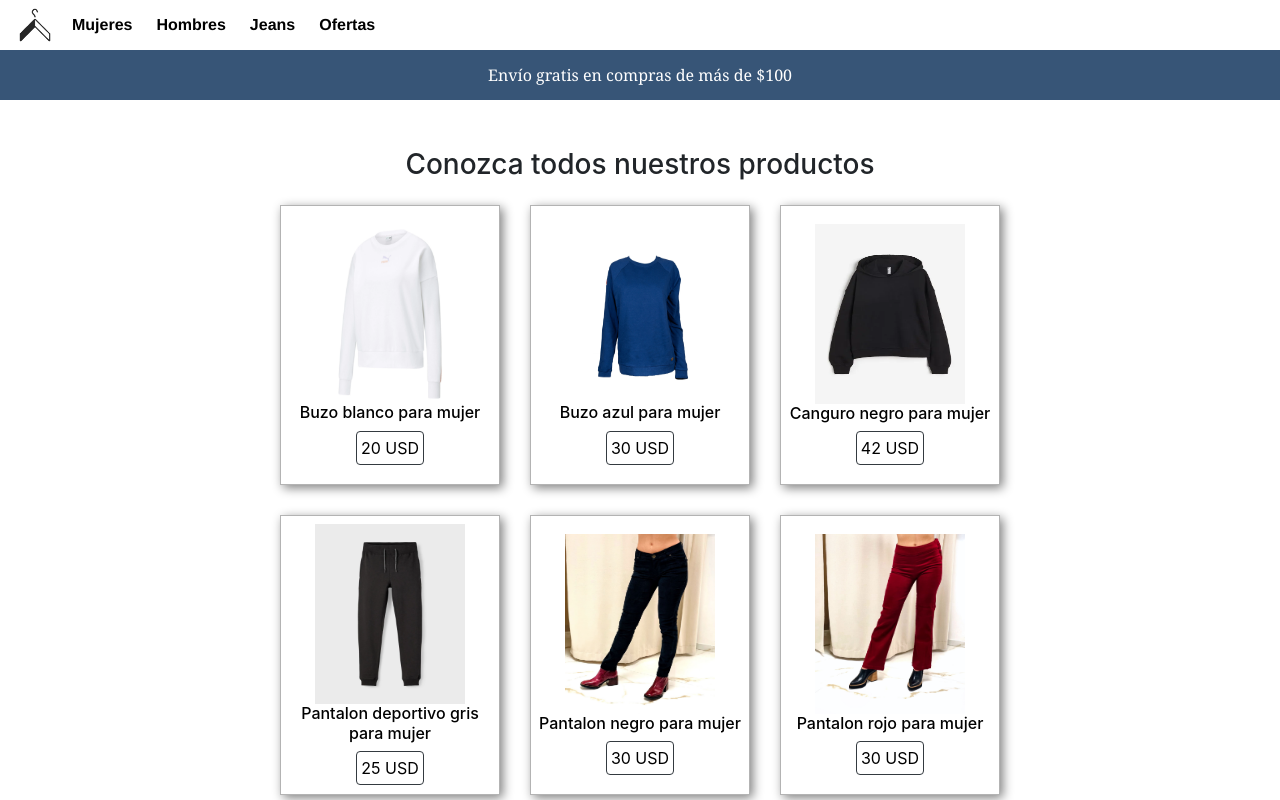
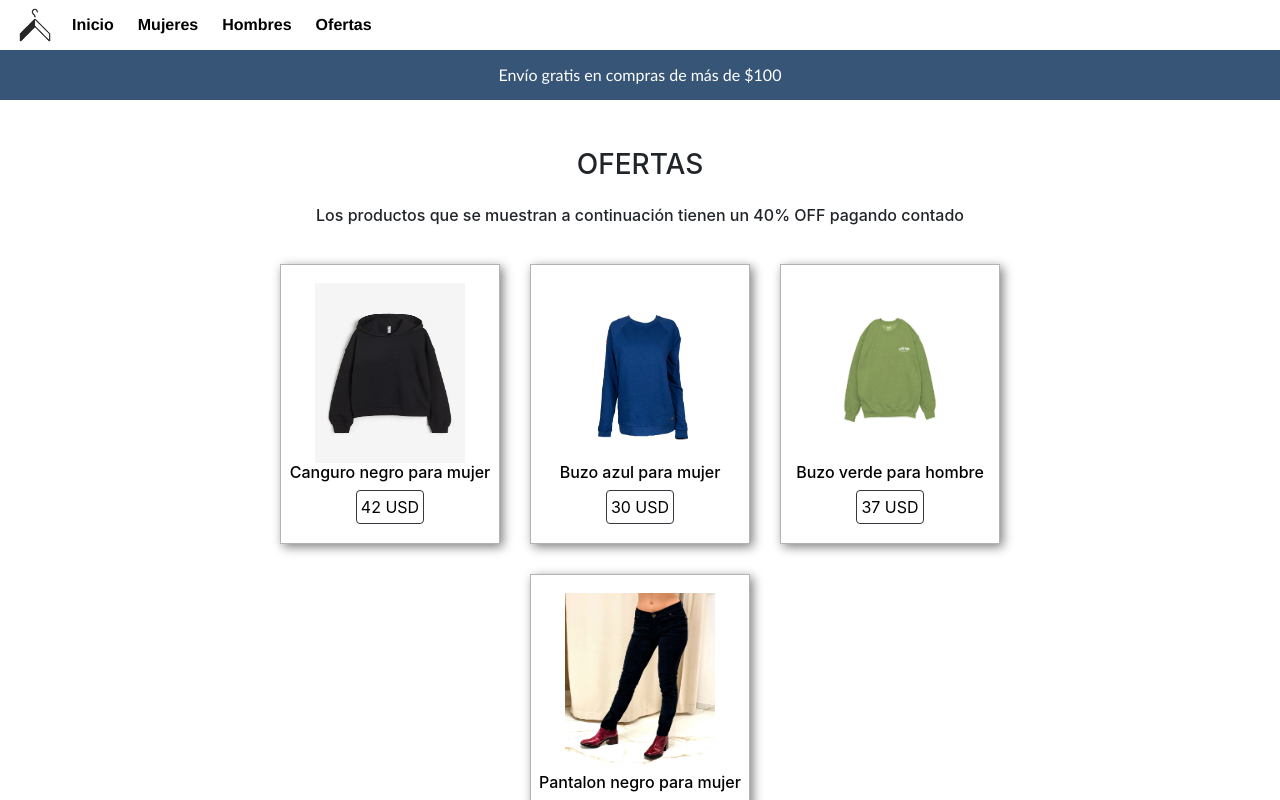
Before and after one commit to letifoss/clothesstore, a React (Create React App) app: page /ofertas in a window 1280 px wide. Shown: the top 800 px of the page. Built offline with nearby package versions, Linux system fonts and the light colour scheme.

Commit message:
creacion de api cotizacion

```diff
--- a/package.json
+++ b/package.json
@@ -8,6 +8,7 @@
     "@testing-library/user-event": "^13.5.0",
     "react": "^18.3.1",
     "react-dom": "^18.3.1",
+    "react-router-dom": "^6.23.1",
     "react-scripts": "5.0.1",
     "web-vitals": "^2.1.4"
   },
--- a/src/App.js
+++ b/src/App.js
@@ -1,76 +1,31 @@
 import './App.css';
 import Menu from './componentes/Menu';
 import Footer from './componentes/Footer';
-import Productos from './componentes/Productos';
+import Inicio from './paginas/Inicio';
+import Mujeres from './paginas/Mujeres';
+import Hombres from './paginas/Hombres';
+import Ofertas from './paginas/Ofertas';
+import {Routes, Route, BrowserRouter as Router} from "react-router-dom";
 
-// imagenes categoria mujeres //
-import Buzoblanco from './imagenes/mujeres/buzoblanco.jpg';
-import Buzoceleste from './imagenes/mujeres/buzoceleste.jpg';
-import Canguronegro from './imagenes/mujeres/canguronegro.jpg';
-import Deportivogris from './imagenes/mujeres/deportivogris.jpg';
-import Pantalonnegro from './imagenes/mujeres/pantalonnegro.jpeg';
-import Pantalonrojo from './imagenes/mujeres/pantalonrojo.jpeg';
-
-//imagenes categoria hombres//
-
-import Buzoazul from './imagenes/hombres/buzoazul.jpg';
-import Buzoverde from './imagenes/hombres/buzoverde.jpg';
 
 
 function App() {
   return (
     <div className="App">
+      <Router>
       <header>
         <Menu />
       </header>
-      <section className='d-flex flex-column align-items-center'>
-      <h3 className="text-center mt-5">Conozca todos nuestros productos</h3>
-        <div className='seccionproductos d-flex flex-wrap justify-content-center align-items-center'>
-        <Productos
-        imagen={Buzoblanco}
-        nombre='Buzo blanco para mujer'
-        precio='20 USD'
-        />
-        <Productos
-        imagen={Buzoceleste}
-        nombre='Buzo azul para mujer'
-        precio='30 USD'
-        />
-        <Productos
-        imagen={Canguronegro}
-        nombre='Canguro negro para mujer'
-        precio='42 USD'
-        />
-        <Productos
-        imagen={Deportivogris}
-        nombre='Pantalon deportivo gris para mujer'
-        precio='25 USD'
-        />
-        <Productos
-        imagen={Pantalonnegro}
-        nombre='Pantalon negro para mujer'
-        precio='30 USD'
-        />
-        <Productos
-        imagen={Pantalonrojo}
-        nombre='Pantalon rojo para mujer'
-        precio='30 USD'
-        />
-        <Productos
-        imagen={Buzoazul}
-        nombre='Buzo azul para hombre'
-        precio='35 USD'
-        />
-        <Productos
-        imagen={Buzoverde}
-        nombre='Buzo verde para hombre'
-        precio='37 USD'
-        />
-        </div>
-      </section>
+      <Routes>
+        <Route path="/inicio" element={<Inicio />} />
+        <Route path="/mujeres" element={<Mujeres /> } />
+        <Route path="/hombres" element={<Hombres />} />
+        <Route path="/ofertas" element={<Ofertas />} />
+      </Routes>
       <footer>
         <Footer />
       </footer>
+      </Router>
     </div>
   );
 }
--- /dev/null
+++ b/src/componentes/Cotizacionapi.js
@@ -0,0 +1,54 @@
+import React, { useState, useEffect } from 'react';
+
+import '../App.css';
+import '../styles/Cotizacionapi.css'
+
+const Cotizacionapi = () => {
+  const [rates, setRates] = useState({});
+  const [loading, setLoading] = useState(true);
+  const [error, setError] = useState(null);
+
+  useEffect(() => {
+    const fetchData = async () => {
+      try {
+        const response = await fetch('https://cotizaciones-brou-v2-e449.fly.dev/currency/latest');
+        if (!response.ok) {
+          throw new Error('Network response was not ok');
+        }
+        const data = await response.json();
+        setRates(data.rates);
+        setLoading(false);
+      } catch (error) {
+        setError(error);
+        setLoading(false);
+      }
+    };
+
+    fetchData();
+  }, []);
+
+  if (loading) {
+    return <div>Loading...</div>;
+  }
+
+  if (error) {
+    return <div>Error: {error.message}</div>;
+  }
+
+  return (
+    <div className='d-flex justify-content-center'>
+    <div className='cotizacion'>
+      <h4 className='text-center'>Cotización al dia de hoy</h4>
+      <ul>
+        {Object.keys(rates).map((currency) => (
+          <li key={currency}>
+            <strong>{currency}</strong>: Venta - {rates[currency].buy}, Compra - {rates[currency].sell}
+          </li>
+        ))}
+      </ul>
+    </div>
+    </div>
+  );
+};
+
+export default Cotizacionapi;
--- a/src/componentes/Footer.js
+++ b/src/componentes/Footer.js
@@ -6,7 +6,7 @@ function Footer(){
     return(
     <footer class="footer">
         <div class="seccion logo">
-            <img src={logo} alt="logo" width={200} />
+            <img src={logo} alt="logo" width={150} />
         </div>
         <div class="seccion">
             <h3>Quiénes somos</h3>
@@ -22,7 +22,6 @@ function Footer(){
             <a href="">Envíos</a>
             <a href="">Devoluciones</a>
         </div>
-        <div></div>
     </footer>
     )
 }
--- a/src/componentes/Menu.js
+++ b/src/componentes/Menu.js
@@ -3,6 +3,7 @@ import '../styles/Menu.css';
 import logo from '../imagenes/logoropa.png'
 import { useState } from 'react';
 import Menudesplegable from './Menudesplegable';
+import { Link } from 'react-router-dom';
 
 
 
@@ -36,10 +37,10 @@ function Menu() {
             <>
                 <nav className="menu">
                     <img src={logo} width={50} alt="Logo" />
-                    <a href="">Mujeres</a>
-                    <a href="">Hombres</a>
-                    <a href="">Jeans</a>
-                    <a href="">Ofertas</a>
+                    <Link to="/inicio">Inicio</Link>
+                    <Link to="/mujeres">Mujeres</Link>
+                    <Link to="/hombres">Hombres</Link>
+                    <Link to="/ofertas">Ofertas</Link>
                 </nav>
                 <div className="alerta d-flex align-items-center">
                     <p>Envío gratis en compras de más de $100</p>
--- a/src/componentes/Menudesplegable.js
+++ b/src/componentes/Menudesplegable.js
@@ -2,6 +2,7 @@ import React from "react";
 import '../styles/Menu.css';
 import logo from '../imagenes/logoropa.png'
 import { useState } from "react";
+import { Link } from "react-router-dom";
 
 
 function Menudesplegable() {
@@ -17,10 +18,10 @@ function Menudesplegable() {
             {desplegar && (
                 <nav className="menu">
                     <img src={logo} width={50} alt="Logo" />
-                    <a href="">Mujeres</a>
-                    <a href="">Hombres</a>
-                    <a href="">Jeans</a>
-                    <a href="">Ofertas</a>
+                    <Link to="/inicio">Inicio</Link>
+                    <Link to="/mujeres">Mujeres</Link>
+                    <Link to="/hombres">Hombres</Link>
+                    <Link to="/ofertas">Ofertas</Link>
 
                     <button className="botonmenu" onClick={desplegarMenu}>Ocultar menú</button>
                 </nav>
--- /dev/null
+++ b/src/paginas/Hombres.js
@@ -0,0 +1,32 @@
+import React from "react";
+
+//imagenes categoria hombres//
+import Buzoazul from '../imagenes/hombres/buzoazul.jpg';
+import Buzoverde from '../imagenes/hombres/buzoverde.jpg';
+
+import Productos from "../componentes/Productos";
+
+import '../styles/Productos.css';
+
+function Hombres(){
+    return(
+        <section className='d-flex flex-column align-items-center'>
+        <h3 className="text-center mt-5 mb-4">Hombres</h3>
+          <div className='seccionproductos d-flex flex-wrap align-items-center'>
+          <Productos
+          imagen={Buzoazul}
+          nombre='Buzo azul para hombre'
+          precio='35 USD'
+          />
+          <Productos
+          imagen={Buzoverde}
+          nombre='Buzo verde para hombre'
+          precio='37 USD'
+          />
+          </div>
+        </section>
+    )
+
+}
+
+export default Hombres;
--- /dev/null
+++ b/src/paginas/Inicio.js
@@ -0,0 +1,73 @@
+import React from "react";
+import Productos from '../componentes/Productos';
+import Cotizacionapi from "../componentes/Cotizacionapi";
+
+// imagenes categoria mujeres //
+import Buzoblanco from '../imagenes/mujeres/buzoblanco.jpg';
+import Buzoceleste from '../imagenes/mujeres/buzoceleste.jpg';
+import Canguronegro from '../imagenes/mujeres/canguronegro.jpg';
+import Deportivogris from '../imagenes/mujeres/deportivogris.jpg';
+import Pantalonnegro from '../imagenes/mujeres/pantalonnegro.jpeg';
+import Pantalonrojo from '../imagenes/mujeres/pantalonrojo.jpeg';
+
+//imagenes categoria hombres//
+
+import Buzoazul from '../imagenes/hombres/buzoazul.jpg';
+import Buzoverde from '../imagenes/hombres/buzoverde.jpg';
+
+
+function inicio(){
+    return(
+        <>
+        <section className='d-flex flex-column align-items-center'>
+        <h3 className="text-center mt-5">Conozca todos nuestros productos</h3>
+          <div className='seccionproductos d-flex flex-wrap justify-content-center align-items-center'>
+          <Productos
+          imagen={Buzoblanco}
+          nombre='Buzo blanco para mujer'
+          precio='20 USD'
+          />
+          <Productos
+          imagen={Buzoceleste}
+          nombre='Buzo azul para mujer'
+          precio='30 USD'
+          />
+          <Productos
+          imagen={Canguronegro}
+          nombre='Canguro negro para mujer'
+          precio='42 USD'
+          />
+          <Productos
+          imagen={Deportivogris}
+          nombre='Pantalon deportivo gris para mujer'
+          precio='25 USD'
+          />
+          <Productos
+          imagen={Pantalonnegro}
+          nombre='Pantalon negro para mujer'
+          precio='30 USD'
+          />
+          <Productos
+          imagen={Pantalonrojo}
+          nombre='Pantalon rojo para mujer'
+          precio='30 USD'
+          />
+          <Productos
+          imagen={Buzoazul}
+          nombre='Buzo azul para hombre'
+          precio='35 USD'
+          />
+          <Productos
+          imagen={Buzoverde}
+          nombre='Buzo verde para hombre'
+          precio='37 USD'
+          />
+          </div>
+        </section>
+        <Cotizacionapi />
+        </>
+    )
+
+}
+
+export default inicio;
--- /dev/null
+++ b/src/paginas/Mujeres.js
@@ -0,0 +1,56 @@
+import React from "react";
+
+// imagenes categoria mujeres //
+import Buzoblanco from '../imagenes/mujeres/buzoblanco.jpg';
+import Buzoceleste from '../imagenes/mujeres/buzoceleste.jpg';
+import Canguronegro from '../imagenes/mujeres/canguronegro.jpg';
+import Deportivogris from '../imagenes/mujeres/deportivogris.jpg';
+import Pantalonnegro from '../imagenes/mujeres/pantalonnegro.jpeg';
+import Pantalonrojo from '../imagenes/mujeres/pantalonrojo.jpeg';
+
+import Productos from "../componentes/Productos";
+
+import '../styles/Productos.css';
+
+function Mujeres(){
+    return(
+        <section className='d-flex flex-column align-items-center'>
+        <h3 className="text-center mt-5 mb-4">Mujeres</h3>
+          <div className='seccionproductos d-flex flex-wrap align-items-center'>
+          <Productos
+          imagen={Buzoblanco}
+          nombre='Buzo blanco para mujer'
+          precio='20 USD'
+          />
+          <Productos
+          imagen={Buzoceleste}
+          nombre='Buzo azul para mujer'
+          precio='30 USD'
+          />
+          <Productos
+          imagen={Canguronegro}
+          nombre='Canguro negro para mujer'
+          precio='42 USD'
+          />
+          <Productos
+          imagen={Deportivogris}
+          nombre='Pantalon deportivo gris para mujer'
+          precio='25 USD'
+          />
+          <Productos
+          imagen={Pantalonnegro}
+          nombre='Pantalon negro para mujer'
+          precio='30 USD'
+          />
+          <Productos
+          imagen={Pantalonrojo}
+          nombre='Pantalon rojo para mujer'
+          precio='30 USD'
+          />
+          </div>
+        </section>
+    )
+
+}
+
+export default Mujeres;
--- /dev/null
+++ b/src/paginas/Ofertas.js
@@ -0,0 +1,49 @@
+import React from "react";
+import Productos from "../componentes/Productos";
+import '../App.css';
+import '../styles/Productos.css'
+
+// imagenes categoria mujeres //
+
+import Buzoceleste from '../imagenes/mujeres/buzoceleste.jpg';
+import Canguronegro from '../imagenes/mujeres/canguronegro.jpg';
+import Pantalonnegro from '../imagenes/mujeres/pantalonnegro.jpeg';
+
+
+//imagenes categoria hombres//
+
+import Buzoverde from '../imagenes/hombres/buzoverde.jpg';
+
+function inicio(){
+    return(
+        <section className='d-flex flex-column align-items-center'>
+        <h3 className="text-center mt-5 mb-4">OFERTAS</h3>
+        <h6 className="mb-4 text-center">Los productos que se muestran a continuación tienen un 40% OFF pagando contado</h6>
+          <div className='seccionproductos d-flex flex-wrap justify-content-center align-items-center'>
+          <Productos
+          imagen={Canguronegro}
+          nombre='Canguro negro para mujer'
+          precio='42 USD'
+          />
+          <Productos
+          imagen={Buzoceleste}
+          nombre='Buzo azul para mujer'
+          precio='30 USD'
+          />
+          <Productos
+          imagen={Buzoverde}
+          nombre='Buzo verde para hombre'
+          precio='37 USD'
+          />
+          <Productos
+          imagen={Pantalonnegro}
+          nombre='Pantalon negro para mujer'
+          precio='30 USD'
+          />
+          </div>
+        </section>
+    )
+
+}
+
+export default inicio;
--- /dev/null
+++ b/src/styles/Cotizacionapi.css
@@ -0,0 +1,11 @@
+.cotizacion{
+    display: flex;
+    flex-direction: column;
+    align-items: center;
+    justify-content: center;
+    background-color: rgb(158, 173, 243);
+    width: 300px;
+    height: 200px;
+    border: 1px solid rgb(179, 179, 179);
+    margin-top: 150px;
+}
--- a/src/styles/Menu.css
+++ b/src/styles/Menu.css
@@ -26,7 +26,7 @@
     height: 50px;
     background-color:#375577;
     font-size: 12px ;
-    font-family: Georgia, 'Times New Roman', Times, serif;
+    font-family:'Trebuchet MS', 'Lucida Sans Unicode', 'Lucida Grande', 'Lucida Sans', Arial, sans-serif;
     color: white;
     font-weight: 300;
     display: flex;
```
Also changed, not shown: 1 other file (tests, documents, lock files or other folders).
